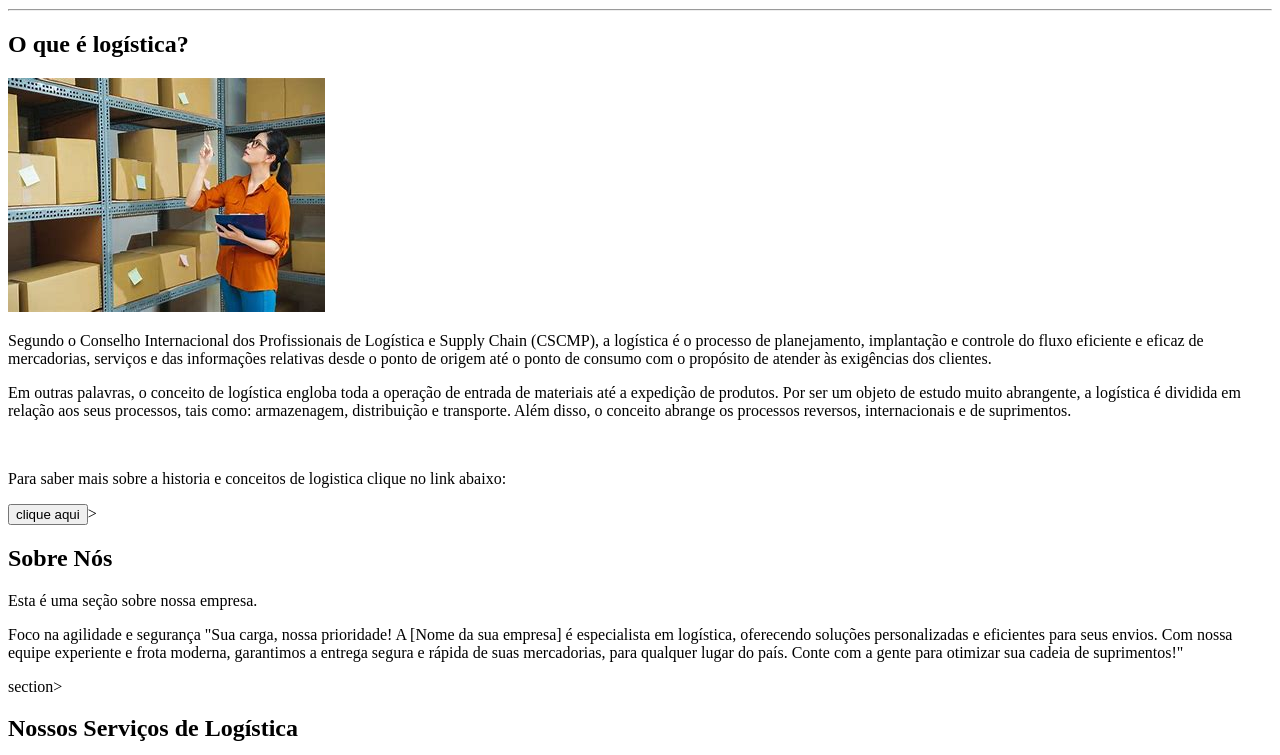
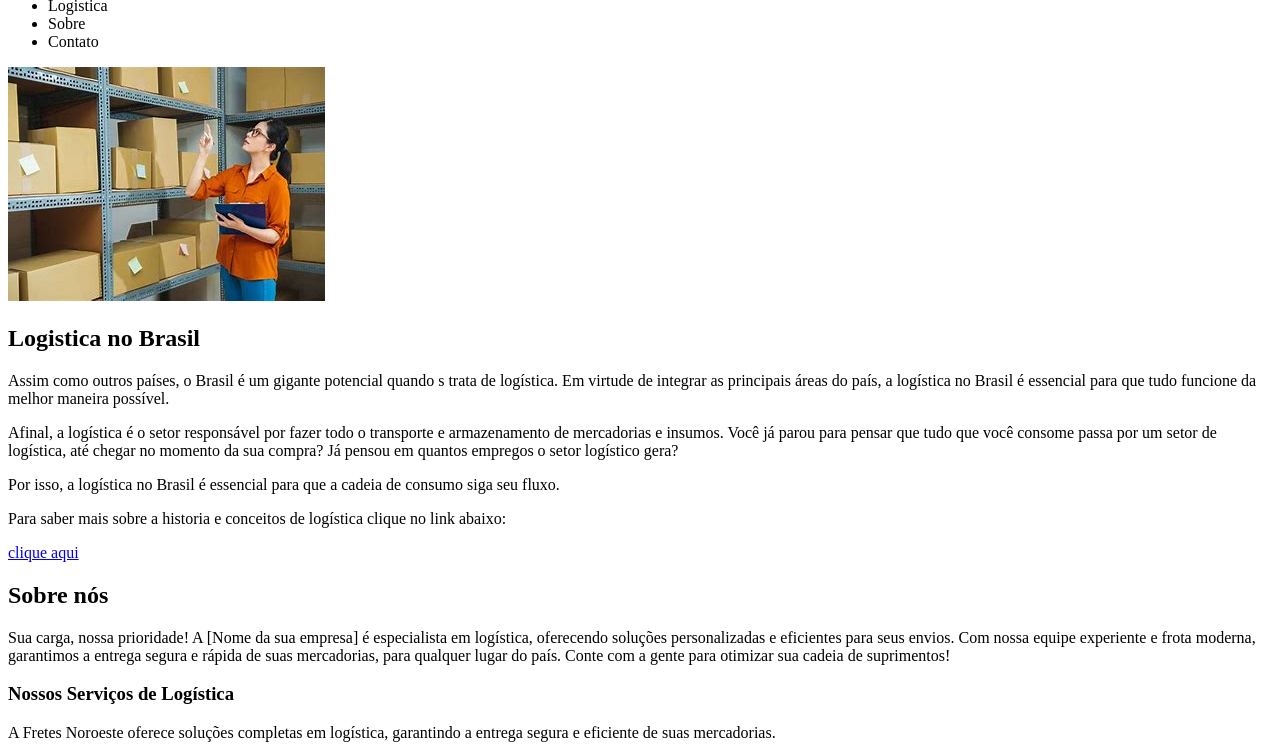
Before and after one commit to cristiancunha13/projetologistica, a plain HTML site: page index.html in a window 1280 px wide. Shown: the part 71-826 px from the top of the page. Drawn offline with Linux system fonts and the light colour scheme.

Commit message:
Update index.html

```diff
--- a/index.html
+++ b/index.html
@@ -1,45 +1,78 @@
 <!DOCTYPE html>
 <html lang="pt-BR">
+
 <head>
   <meta charset="UTF-8">
   <meta name="viewport" content="width=device-width, initial-scale=1.0">
   <title>processo de Logistica</title>
+  <link rel="stylesheet" href="style.css">
+</head>
 
-</head>
 <body>
+  <header class="header">
+    <nav class="header-menu">
+      <p>paqueta logistica</p>
+      <ul class="menu">
+        <li>Home</li>
+        <li>Logistica</li>
+        <li>Sobre</li>
+        <li>Contato</li>
+      </ul>
+    </nav>
+    <!-- fim do menu, inicio do banner -->
+    <img src="img logistica.webp" alt="imagem de logistica" title="imagem de logistica">
+  </header>
+  <!-- inicio da sessão principal -->
+
+  <main class="container-main">
+    <section class="main-logistica">
       <h1>Logistica no Brasil</h1>
-    <hr>
-    <h2>O que é logística? </h2>
-    <img src="img logistica.webp" alt="imagem de logistica" title="imagem de logistica">
-    <p>Segundo o Conselho Internacional dos Profissionais de Logística e Supply Chain (CSCMP), a logística é o processo de planejamento, implantação e controle do fluxo eficiente e eficaz de mercadorias, serviços e das informações relativas desde o ponto de origem até o ponto de consumo com o propósito de atender às exigências dos clientes.    </p>
-    <p>Em outras palavras, o conceito de logística engloba toda a operação de entrada de materiais até a expedição de produtos. Por ser um objeto de estudo muito abrangente, a logística é dividida em relação aos seus processos, tais como: armazenagem, distribuição e transporte. Além disso, o conceito abrange os processos reversos, internacionais e de suprimentos. </p>
-    <br>
-    <p>Para saber mais sobre a historia e conceitos de logistica clique no link abaixo:
+      <!-- conteudo de logistica no brasil -->
+      <!-- adicionar uma imagem de logistica -->
+      <p>Assim como outros países, o Brasil é um gigante potencial quando s trata de logística.
+
+        Em virtude de integrar as principais áreas do país, a logística no Brasil é essencial para que tudo funcione da
+        melhor maneira possível.
+
       </p>
- <a href="https://saclogistica.com.br/logistica/"><button>clique aqui</button></a>>
-    <section>
-        <h2>Sobre Nós</h2>
-        <p>Esta é uma seção sobre nossa empresa.</p>
-        <p> Foco na agilidade e segurança
+      <p>Afinal, a logística é o setor responsável por fazer todo o transporte e armazenamento de mercadorias e insumos.
 
-            "Sua carga, nossa prioridade! A [Nome da sua empresa] é especialista em logística, oferecendo soluções personalizadas e eficientes para seus envios. Com nossa equipe experiente e frota moderna, garantimos a entrega segura e rápida de suas mercadorias, para qualquer lugar do país. Conte com a gente para otimizar sua cadeia de suprimentos!"</p>
+        Você já parou para pensar que tudo que você consome passa por um setor de logística, até chegar no momento da
+        sua compra? Já pensou em quantos empregos o setor logístico gera?
+
+      </p>
+      <p>Por isso, a logística no Brasil é essencial para que a cadeia de consumo siga seu fluxo.
+
+      </p>
+      <p>Para saber mais sobre a historia e conceitos de logística clique no link abaixo:</p>
+      <a href="https://saclogistica.com.br/logistica/">clique aqui</a>
     </section>
-      section>
-  <h2>Nossos Serviços de Logística</h2>
-  <p>A Fretes Noroeste oferece soluções completas em logística, garantindo a entrega segura e eficiente de suas mercadorias.</p>
+    <!-- inicio da sessao sobre nós -->
+    <section class="main-sobre">
+      <h2>Sobre nós</h2>
+      <p>Sua carga, nossa prioridade! A [Nome da sua empresa] é especialista em logística, oferecendo soluções
+        personalizadas e eficientes para seus envios. Com nossa equipe experiente e frota moderna, garantimos a entrega
+        segura e rápida de suas mercadorias, para qualquer lugar do país. Conte com a gente para otimizar sua cadeia de
+        suprimentos!</p>
+      <h3>
+        Nossos Serviços de Logística</h3>
 
+      <p>A Fretes Noroeste oferece soluções completas em logística, garantindo a entrega segura e eficiente de suas
+        mercadorias.</p>
       <ul>
         <li>Transporte rodoviário</li>
         <li>Armazenagem</li>
         <li>Distribuição</li>
         <li>Seguros</li>
       </ul>
-
-  <img src="caminhoes-para-frete.webp" alt="Caminhão de carga">
-  <p>Conte com nossa equipe especializada para otimizar sua cadeia de suprimentos.</p>
     </section>
-
-
+    <!-- inicio da sessao de contato -->
+    <section class="main-contato">
+      <form></form>
+    </section>
+  </main>
+  <footer></footer>
 
 </body>
+
 </html>
```
Lines whose indentation alone changed are shown as unchanged.
